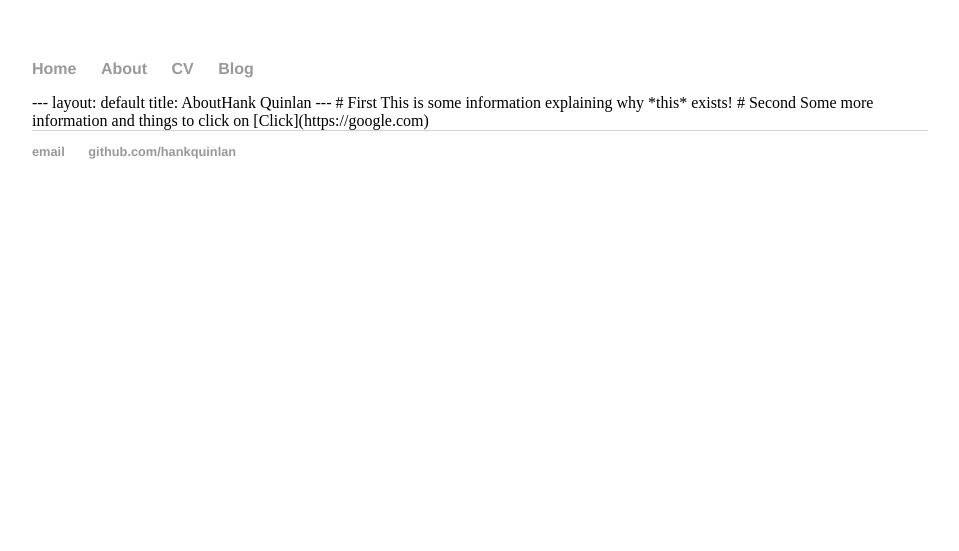
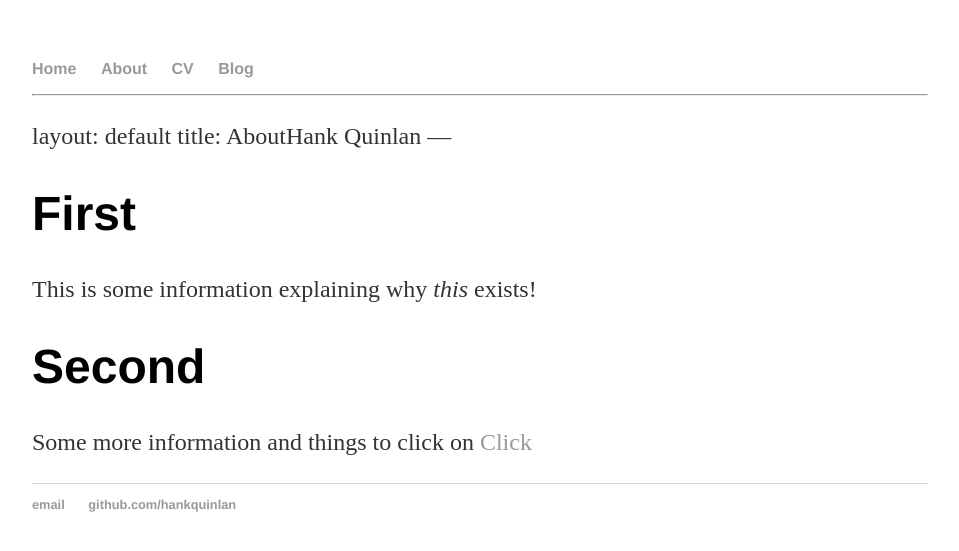
Before and after one commit to DrBones/notablog, a Jekyll site: the page built from about/index.html, in a window 1280 px wide. Shown: the top 551 px of the page, without its empty margins (160-1119 px from the left). Built offline with Jekyll 4.4.1, drawn with Linux system fonts in a browser that asks for light colours.

Commit message:
Update index.html
Is this intentional?

```diff
--- a/about/index.html
+++ b/about/index.html
@@ -4,5 +4,6 @@ title: About this horrible Blog
 ---
 
 <div class="blurb">
-{% include_relative about.md %}
+{% capture my_include %}{% include_relative about.md %}{% endcapture %}
+{{ my_include | markdownify }}
 </div><!-- /.blurb -->
```
